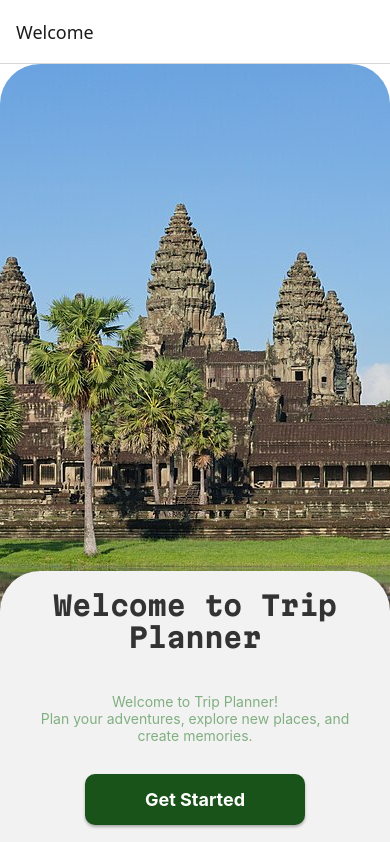
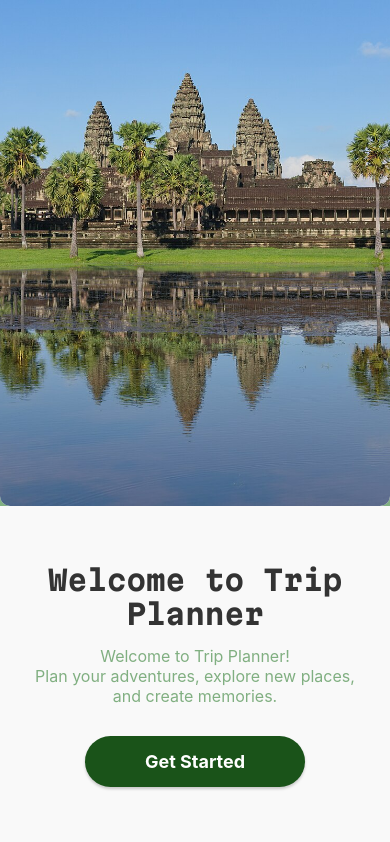
Before and after one commit to Kanhchana-kc/TripReactNative, a React Native app: screen /Welcome in a window 390 px wide. Shown: the top 842 px of the page. Built offline with nearby package versions, Linux system fonts and the light colour scheme.

Commit message:
chege color btn login well come rigister...

```diff
--- a/App.js
+++ b/App.js
@@ -17,7 +17,7 @@ export default function App() {
   return (
     <NavigationContainer>
       <Stack.Navigator initialRouteName="Welcome">
-        <Stack.Screen name="Welcome" component={WelcomeScreen} />
+        <Stack.Screen options={{ headerShown: false }} name="Welcome" component={WelcomeScreen} />
         <Stack.Screen name="Login" component={LoginScreen} />
         <Stack.Screen name="Register" component={RegisterScreen} />
         <Stack.Screen name="Home" component={HomeScreen} />
--- a/app/tabs/profile.js
+++ b/app/tabs/profile.js
@@ -141,7 +141,7 @@ navigation.navigate('Guides');
 const styles = StyleSheet.create({
   container: {
     flex: 1,
-    backgroundColor: Colors.color02,
+    // backgroundColor: Colors.color02,
   },
   scrollContent: {
     alignItems: 'center',
@@ -159,6 +159,9 @@ const styles = StyleSheet.create({
     height: 80,
     borderRadius: 40,
     backgroundColor: '#ddd',
+    borderWidth: 2,
+    borderColor: '#fff' ,
+
   },
   editIcon: {
     position: 'absolute',
--- a/screens/LoginScreen.js
+++ b/screens/LoginScreen.js
@@ -8,12 +8,14 @@ import {
   TouchableOpacity,
   View,
 } from 'react-native';
+import { Colors } from '../constants/Colors';
 import { auth } from '../firebase';
 import { signInWithEmailAndPassword, onAuthStateChanged } from 'firebase/auth';
 
 const LoginScreen = () => {
   const [email, setEmail] = useState('');
   const [password, setPassword] = useState('');
+  const [errors, setErrors] = useState({});
 
   const navigation = useNavigation();
 
@@ -26,8 +28,29 @@ useEffect(() => {
 
     return unsubscribe;
   }, []);
+
+  const validate = () => {
+    let valid = true;
+    let newErrors = {};
+
+    if (!email.trim()) {
+      newErrors.email = 'Email is required';
+      valid = false;
+    }
+
+    if (!password) {
+      newErrors.password = 'Password is required';
+      valid = false;
+    }
+
+    setErrors(newErrors);
+    return valid;
+  };
+
   const handleLogin = () => {
-    signInWithEmailAndPassword(auth, email, password)
+    if (!validate()) return;
+
+    signInWithEmailAndPassword(auth, email.trim(), password)
       .then((userCredentials) => {
         const user = userCredentials.user;
         console.log('Logged in with:', user.email);
@@ -48,6 +71,8 @@ useEffect(() => {
           onChangeText={(text) => setEmail(text)}
           style={styles.input}
         />
+        {errors.email && <Text style={styles.errorText}>{errors.email}</Text>}
+
         <TextInput
           placeholder="Password"
           value={password}
@@ -55,12 +80,16 @@ useEffect(() => {
           style={styles.input}
           secureTextEntry
         />
+        {errors.password && (
+          <Text style={styles.errorText}>{errors.password}</Text>
+        )}
       </View>
 
       <View style={styles.buttonContainer}>
         <TouchableOpacity onPress={handleLogin} style={styles.button}>
           <Text style={styles.buttonText}>Login</Text>
         </TouchableOpacity>
+
         <TouchableOpacity
           onPress={goToRegister}
           style={[styles.button, styles.buttonOutline]}
@@ -90,6 +119,12 @@ const styles = StyleSheet.create({
     borderRadius: 10,
     marginTop: 5,
   },
+  errorText: {
+    color: 'red',
+    alignSelf: 'flex-start',
+    marginLeft: 5,
+    marginTop: 2,
+  },
   buttonContainer: {
     width: '60%',
     justifyContent: 'center',
@@ -97,26 +132,43 @@ const styles = StyleSheet.create({
     marginTop: 40,
   },
   button: {
-    backgroundColor: '#0782F9',
+    backgroundColor: Colors.color04,
     width: '100%',
-    padding: 15,
-    borderRadius: 10,
+    paddingVertical: 15,
+    paddingHorizontal: 60,
+    borderRadius: 30,
+    elevation: 3,
+    shadowColor: '#000',
+    shadowOffset: { width: 0, height: 2 },
+    shadowOpacity: 0.2,
+    shadowRadius: 3,
     alignItems: 'center',
+    marginTop: 10,
   },
   buttonOutline: {
     backgroundColor: 'white',
-    marginTop: 5,
-    borderColor: '#0782F9',
+    borderColor: Colors.color04,
     borderWidth: 2,
+    width: '100%',
+    paddingVertical: 15,
+    paddingHorizontal: 60,
+    borderRadius: 30,
+    elevation: 3,
+    shadowColor: '#000',
+    shadowOffset: { width: 0, height: 2 },
+    shadowOpacity: 0.2,
+    shadowRadius: 3,
+    alignItems: 'center',
+    marginTop: 10,
   },
   buttonText: {
     color: 'white',
     fontWeight: '700',
-    fontSize: 16,
+    fontSize: 15,
   },
   buttonOutlineText: {
-    color: '#0782F9',
+    color: '#094f06ff',
     fontWeight: '700',
-    fontSize: 16,
+    fontSize: 15,
   },
 });
--- a/screens/RegisterScreen.js
+++ b/screens/RegisterScreen.js
@@ -52,31 +52,26 @@ const RegisterScreen = () => {
   };
 
   const handleRegister = async () => {
-    if (!validate()) return;
+   if (!validate()) return;
 
-    try {
-      setLoading(true);
+  signInWithEmailAndPassword(auth, email.trim(), password)
+    .then((userCredentials) => {
+      const user = userCredentials.user;
+      console.log('Logged in with:', user.email);
+    })
+    .catch((error) => {
+      let message = 'An unexpected error occurred. Please try again.';
 
-      const userCredentials = await createUserWithEmailAndPassword(
-        auth,
-        email.trim(),
-        password
-      );
-      const user = userCredentials.user;
+      if (error.code === 'auth/invalid-email') {
+        message = 'Please enter a valid email address.';
+      } else if (error.code === 'auth/user-not-found') {
+        message = 'No account found with this email.';
+      } else if (error.code === 'auth/wrong-password') {
+        message = 'Incorrect password. Please try again.';
+      }
 
-      await setDoc(doc(db, 'users', user.uid), {
-        username: username.trim(),
-        email: email.trim(),
-        createdAt: serverTimestamp(),
-      });
-
-      console.log('Registered:', user.email);
-      navigation.replace('Home');
-    } catch (error) {
-      setErrors({ api: error.message });
-    } finally {
-      setLoading(false);
-    }
+      alert(message);
+    });
   };
 
   return (
@@ -175,29 +170,46 @@ const styles = StyleSheet.create({
     marginTop: 40,
   },
   button: {
-    backgroundColor: Colors.color04,
+    backgroundColor: Colors.color04, // use your theme color
     width: '100%',
-    padding: 15,
-    borderRadius: 5,
+    paddingVertical: 15,
+    paddingHorizontal: 60,
+    borderRadius: 30,
+    elevation: 3,
+    shadowColor: '#000',
+    shadowOffset: { width: 0, height: 2 },
+    shadowOpacity: 0.2,
+    shadowRadius: 3,
     alignItems: 'center',
+    marginTop: 10,
   },
   buttonDisabled: {
-    backgroundColor: '#aaa',
+    backgroundColor: '#ccc',
   },
   buttonOutline: {
     backgroundColor: 'white',
-    marginTop: 5,
-    borderColor: Colors.color02,
+    marginTop: 10,
+    borderColor: Colors.color04,
     borderWidth: 2,
+    width: '100%',
+    paddingVertical: 15,
+    paddingHorizontal: 60,
+    borderRadius: 30,
+    elevation: 3,
+    shadowColor: '#000',
+    shadowOffset: { width: 0, height: 2 },
+    shadowOpacity: 0.2,
+    shadowRadius: 3,
+    alignItems: 'center',
   },
   buttonText: {
     color: 'white',
     fontWeight: '700',
-    fontSize: 16,
+    fontSize: 15,
   },
   buttonOutlineText: {
     color: Colors.color04,
     fontWeight: '700',
-    fontSize: 16,
+    fontSize: 15,
   },
 });
--- a/screens/SearchScreen.js
+++ b/screens/SearchScreen.js
@@ -142,6 +142,6 @@ const styles = StyleSheet.create({
   },
   listContainer: {
     // backgroundColor: 'blue',
-    height: '1000px',
+    height: "10px", // ✅ fixed height for the list
   },
 });
--- a/screens/welcomeScreen.js
+++ b/screens/welcomeScreen.js
@@ -59,50 +59,51 @@ const styles = StyleSheet.create({
     backgroundColor: Colors.color02,
   },
   imageContainer: {
-    flex: 2,
+    flex: 1.5,
     width: '100%',
+    overflow: 'hidden',
     backgroundColor: '#fff',
+    borderBottomLeftRadius: 10,
+    borderBottomRightRadius: 10,
+    elevation: 4,
   },
   image: {
     width: '100%',
-    aspectRatio: 1.7, // Adjust as needed for your image
-    borderTopRightRadius: 40,
-    borderTopLeftRadius: 40,
+    height: '100%',
+    resizeMode: 'cover',
   },
   content: {
     flex: 1,
     justifyContent: 'center',
     alignItems: 'center',
     paddingHorizontal: 30,
-    backgroundColor: '#f2f2f2',
-    borderTopRightRadius: 40,
-    borderTopLeftRadius: 40,
-    marginTop: -40,
+    backgroundColor: '#f9f9f9',
   },
   title: {
-    fontSize: 27,
+    fontSize: 28,
     fontFamily: 'Martian',
     fontWeight: '700',
-    marginBottom: 30,
+    marginBottom: 15,
     color: '#333',
     textAlign: 'center',
   },
   title_01: {
-    padding: 10,
+    fontSize: 16,
     textAlign: 'center',
     color: Colors.color02,
+    marginBottom: 20,
   },
   button: {
     backgroundColor: Colors.color04,
     paddingVertical: 15,
     paddingHorizontal: 60,
-    borderRadius: 10,
-    elevation: 3,
+    borderRadius: 30,
+    elevation: 2,
     shadowColor: '#000',
     shadowOffset: { width: 0, height: 2 },
-    shadowOpacity: 0.3,
+    shadowOpacity: 0.2,
     shadowRadius: 3,
-    marginTop: 20,
+    marginTop: 10,
   },
   buttonText: {
     color: '#fff',
```
Lines whose indentation alone changed are shown as unchanged.
